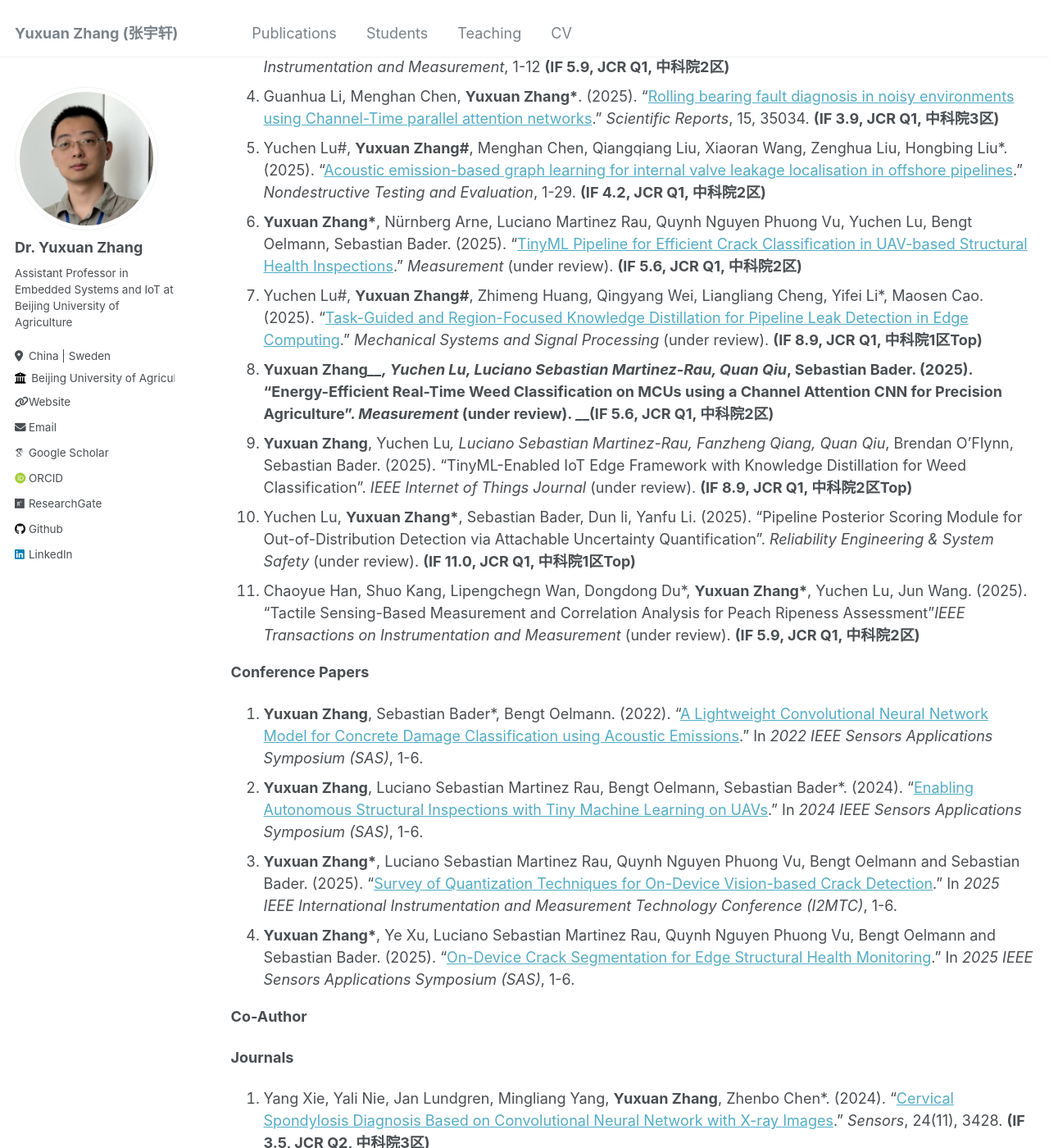
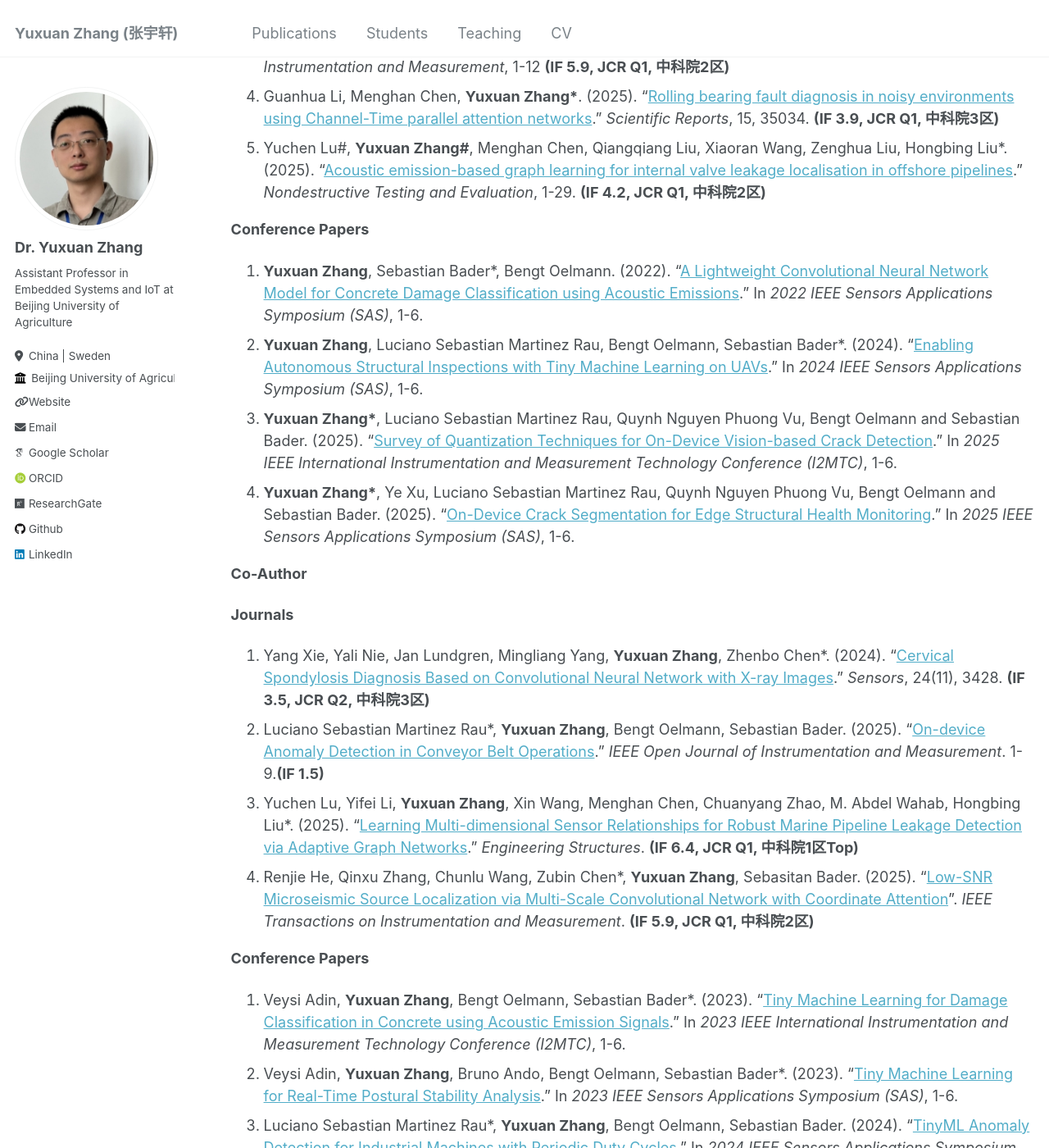
Before and after one commit to YuxuanZhang-96/YuxuanZhang-96.github.io, a Jekyll site: the page built from _pages/cv.md, in a window 1280 px wide and 1400 px high, scrolled down 1044 px. Shown: the whole window at 82% size. Built offline with Jekyll 4.4.1, drawn with Linux system fonts in a browser that asks for light colours; some web fonts are replaced; some of the changed text lies outside the part shown.

Commit message:
Update cv.md

```diff
--- a/_pages/cv.md
+++ b/_pages/cv.md
@@ -9,7 +9,7 @@ redirect_from:
 
 {% include base_path %}
 
-Updated on November 6, 2025
+Updated on December 25, 2025
 ======
 
 Work Experience
@@ -42,13 +42,6 @@ __Journal Papers__
 3. __Yuxuan Zhang__, Rhys Pullin, Bengt Oelmann, Sebastian Bader*. (2025). "[On-Device Fault Diagnosis with Augmented Acoustic Emission Data: A Case Study on Carbon Fiber Panels](https://ieeexplore.ieee.org/document/11029626)." _IEEE Transactions on Instrumentation and Measurement_, 1-12 __(IF 5.9, JCR Q1, 中科院2区)__
 4. Guanhua Li, Menghan Chen, __Yuxuan Zhang*__. (2025). "[Rolling bearing fault diagnosis in noisy environments using Channel-Time parallel attention networks](https://www.nature.com/articles/s41598-025-22683-y)." _Scientific Reports_, 15, 35034. __(IF 3.9, JCR Q1, 中科院3区)__
 5. Yuchen Lu#, __Yuxuan Zhang#__, Menghan Chen, Qiangqiang Liu, Xiaoran Wang, Zenghua Liu, Hongbing Liu*. (2025). "[Acoustic emission-based graph learning for internal valve leakage localisation in offshore pipelines](https://www.tandfonline.com/doi/full/10.1080/10589759.2025.2572393)." _Nondestructive Testing and Evaluation_, 1-29. __(IF 4.2, JCR Q1, 中科院2区)__
-6. __Yuxuan Zhang*__, Nürnberg Arne, Luciano Martinez Rau, Quynh Nguyen Phuong Vu, Yuchen Lu, Bengt Oelmann, Sebastian Bader. (2025). "[TinyML Pipeline for Efficient Crack Classification in UAV-based Structural Health Inspections](https://www.diva-portal.org/smash/record.jsf?pid=diva2%3A1990038&dswid=-2459)." _Measurement_ (under review). __(IF 5.6, JCR Q1, 中科院2区)__
-7. Yuchen Lu#, __Yuxuan Zhang#__, Zhimeng Huang, Qingyang Wei, Liangliang Cheng, Yifei Li*, Maosen Cao. (2025). "[Task-Guided and Region-Focused Knowledge Distillation for Pipeline Leak Detection in Edge Computing](https://papers.ssrn.com/sol3/papers.cfm?abstract_id=5405089)." _Mechanical Systems and Signal Processing_ (under review). __(IF 8.9, JCR Q1, 中科院1区Top)__
-8. __Yuxuan Zhang*__, Yuchen Lu, Luciano Sebastian Martinez-Rau, Quan Qiu*, Sebastian Bader. (2025). "Energy-Efficient Real-Time Weed Classification on MCUs using a Channel Attention CNN for Precision Agriculture".  _Measurement_ (under review). __(IF 5.6, JCR Q1, 中科院2区)__
-9. __Yuxuan Zhang__, Yuchen Lu*, Luciano Sebastian Martinez-Rau, Fanzheng Qiang, Quan Qiu*, Brendan O'Flynn, Sebastian Bader. (2025). "TinyML-Enabled IoT Edge Framework with Knowledge Distillation for Weed Classification".  _IEEE Internet of Things Journal_ (under review). __(IF 8.9, JCR Q1, 中科院2区Top)__
-10. Yuchen Lu, __Yuxuan Zhang*__, Sebastian Bader, Dun li, Yanfu Li. (2025). "Pipeline Posterior Scoring Module for Out-of-Distribution Detection via Attachable Uncertainty Quantification". _Reliability Engineering & System Safety_ (under review). __(IF 11.0, JCR Q1, 中科院1区Top)__
-11. Chaoyue Han, Shuo Kang, Lipengchegn Wan, Dongdong Du*, __Yuxuan Zhang*__, Yuchen Lu, Jun Wang. (2025). "Tactile Sensing-Based Measurement and Correlation Analysis for Peach Ripeness Assessment"_IEEE Transactions on Instrumentation and Measurement_ (under review). __(IF 5.9, JCR Q1, 中科院2区)__
-
 
 __Conference Papers__
 1. __Yuxuan Zhang__, Sebastian Bader*, Bengt Oelmann. (2022). "[A Lightweight Convolutional Neural Network Model for Concrete Damage Classification using Acoustic Emissions](https://ieeexplore.ieee.org/document/9881386)." In _2022 IEEE Sensors Applications Symposium (SAS)_, 1-6.
@@ -61,11 +54,9 @@ __Co-Author__
 __Journals__
 1. Yang Xie, Yali Nie, Jan Lundgren, Mingliang Yang, __Yuxuan Zhang__, Zhenbo Chen*. (2024). "[Cervical Spondylosis Diagnosis Based on Convolutional Neural Network with X-ray Images](https://www.mdpi.com/1424-8220/24/11/3428)." _Sensors_, 24(11), 3428. __(IF 3.5, JCR Q2, 中科院3区)__
 2. Luciano Sebastian Martinez Rau*, __Yuxuan Zhang__, Bengt Oelmann, Sebastian Bader. (2025). "[On-device Anomaly Detection in Conveyor Belt Operations](https://ieeexplore.ieee.org/abstract/document/11175363/)." _IEEE Open Journal of Instrumentation and Measurement_. 1-9.__(IF 1.5)__
-3. Yuchen Lu, Yifei Li, __Yuxuan Zhang__, Xin Wang, Menghan Chen, Chuanyang Zhao, M. Abdel Wahab, Hongbing Liu*. (2025). "Learning Multi-dimensional Sensor Relationships for Robust Marine Pipeline Leakage Detection via Adaptive Graph Networks ." _Engineering Structures_ (under review). __(IF 6.4, JCR Q1, 中科院1区Top)__
-4. Renjie He, Qinxu Zhang, Chunlu Wang, Zhiwen Li, Zubin Chen*, __Yuxuan Zhang__, Sebasitan Bader. (2025). "Robust Microseismic Denoising via Multivariate Singular Spectrum Analysis Coupled with Frequency-Domain-Aware U-Net". _IEEE Transactions on Geoscience and Remote Sensing_ (under review). __(IF 8.6, JCR Q1, 中科院1区Top)__
-5. Renjie He, Qinxu Zhang, Chunlu Wang, Zubin Chen*, __Yuxuan Zhang__, Sebasitan Bader. (2025). "Low-SNR Microseismic Source Localization via Multi-Scale Convolutional Network with Coordinate Attention". _IEEE Transactions on Instrumentation and Measurement_ (under review). __(IF 5.9, JCR Q1, 中科院2区)__
-6. Wenyan Sun, Feifei Xie*, __Yuxuan Zhang__, Liangrui Wei, Fuzheng Chu, Xiaoyu Tang. (2025). "FDE: A Frequency-Domain Enhancement Method for Object Detection in Complex Traffic Scenes". _Computer Vision and Image Understanding_ (under review). __(IF 3.5, JCR Q2, 中科院3区, CCF-B)__
-7. Changchun He, Xin Huo*, __Yuxuan Zhang__, Sebastian Bader. (2025). "Multiview Interval Hypergraph Learning for Time Series Classification and Its Application to Turntable Fault Diagnosis". _IEEE Transactions on Industrial Electronics_ (under review). __(IF 7.2, JCR Q1, 中科院1区Top)__
+3. Yuchen Lu, Yifei Li, __Yuxuan Zhang__, Xin Wang, Menghan Chen, Chuanyang Zhao, M. Abdel Wahab, Hongbing Liu*. (2025). "[Learning Multi-dimensional Sensor Relationships for Robust Marine Pipeline Leakage Detection via Adaptive Graph Networks](https://www.sciencedirect.com/science/article/pii/S0141029625023740)." _Engineering Structures_. __(IF 6.4, JCR Q1, 中科院1区Top)__
+4. Renjie He, Qinxu Zhang, Chunlu Wang, Zubin Chen*, __Yuxuan Zhang__, Sebasitan Bader. (2025). "[Low-SNR Microseismic Source Localization via Multi-Scale Convolutional Network with Coordinate Attention](https://ieeexplore.ieee.org/document/11303912)". _IEEE Transactions on Instrumentation and Measurement_. __(IF 5.9, JCR Q1, 中科院2区)__
+
 
 __Conference Papers__
 1. Veysi Adin, __Yuxuan Zhang__, Bengt Oelmann, Sebastian Bader*. (2023). "[Tiny Machine Learning for Damage Classification in Concrete using Acoustic Emission Signals](https://ieeexplore.ieee.org/document/10175972)." In _2023 IEEE International Instrumentation and Measurement Technology Conference (I2MTC)_, 1-6.
@@ -76,6 +67,7 @@ __Conference Papers__
 6. Xiaoran Wang, Hongyu Li, Zhenghua Liu, Jianing Zhang, __Yuxuan Zhang__, Sebastian Bader. (2025). "[Long short-term memory-optimized time difference mapping for enhanced acoustic emission source localization in composite materials](https://ieeexplore.ieee.org/document/11105139)." In _2025 IEEE Sensors Applications Symposium (SAS)_, 1-6.
 7. Wei Li, Xiaochun Wu, Xiaoxi Hu, __Yuxuan Zhang__, Sebastian Bader, Yuhan Huang. (2025). "[LD-RPMNet: Near-Sensor Diagnosis for Railway Point Machines](https://ieeexplore.ieee.org/document/11105111)." In _2025 IEEE Sensors Applications Symposium (SAS)_, 1-6.
 8. Quynh Nguyen Phuong Vu*, Luciano Sebastian Martinez Rau, __Yuxuan Zhang__, Duc Nko Tran, Bengt Oelmann, Michele Magno and Sebastian Bader. (2025). "[Efficient Continual Learning in Keyword Spotting using Binary Neural Networks](https://ieeexplore.ieee.org/document/11105106)." In _2025 IEEE Sensors Applications Symposium (SAS)_, 1-6.
+9. Luciano Sebastian Martinez-Rau*, Quynh Nguyen Phuong Vu, __Yuxuan Zhang__, Bengt Oelmann and Sebastian Bader. (2025). "[Adaptive Noise Resilient Keyword Spotting Using One-Shot Learning](https://ieeexplore.ieee.org/document/11270573)." In _2025 IEEE 11th World Forum on Internet of Things (WF-IoT)_, pp. 1–6.
 
 __Licentiate Thesis, Comprehensive Summaries__
 1. __Yuxuan Zhang__. (2024). "[Tiny Machine Learning for Structural Health Monitoring with Acoustic Emissions](https://miun.diva-portal.org/smash/record.jsf?pid=diva2%3A1857441&dswid=-6455)." Lic. (Comprehensive summary) Sundsvall : Mid Sweden University, 2024 (Mid Sweden University licentiate thesis : 204)
```
